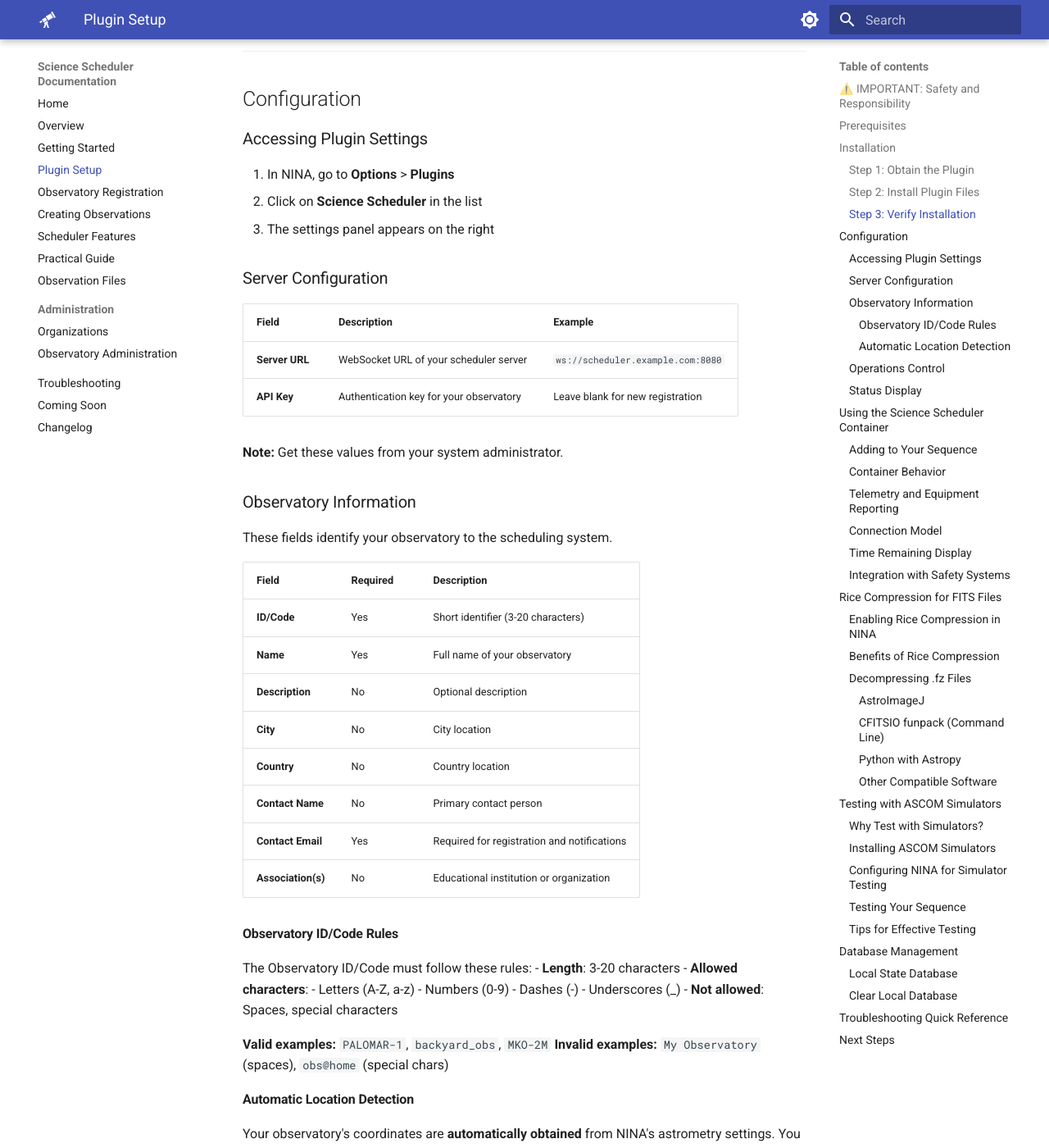
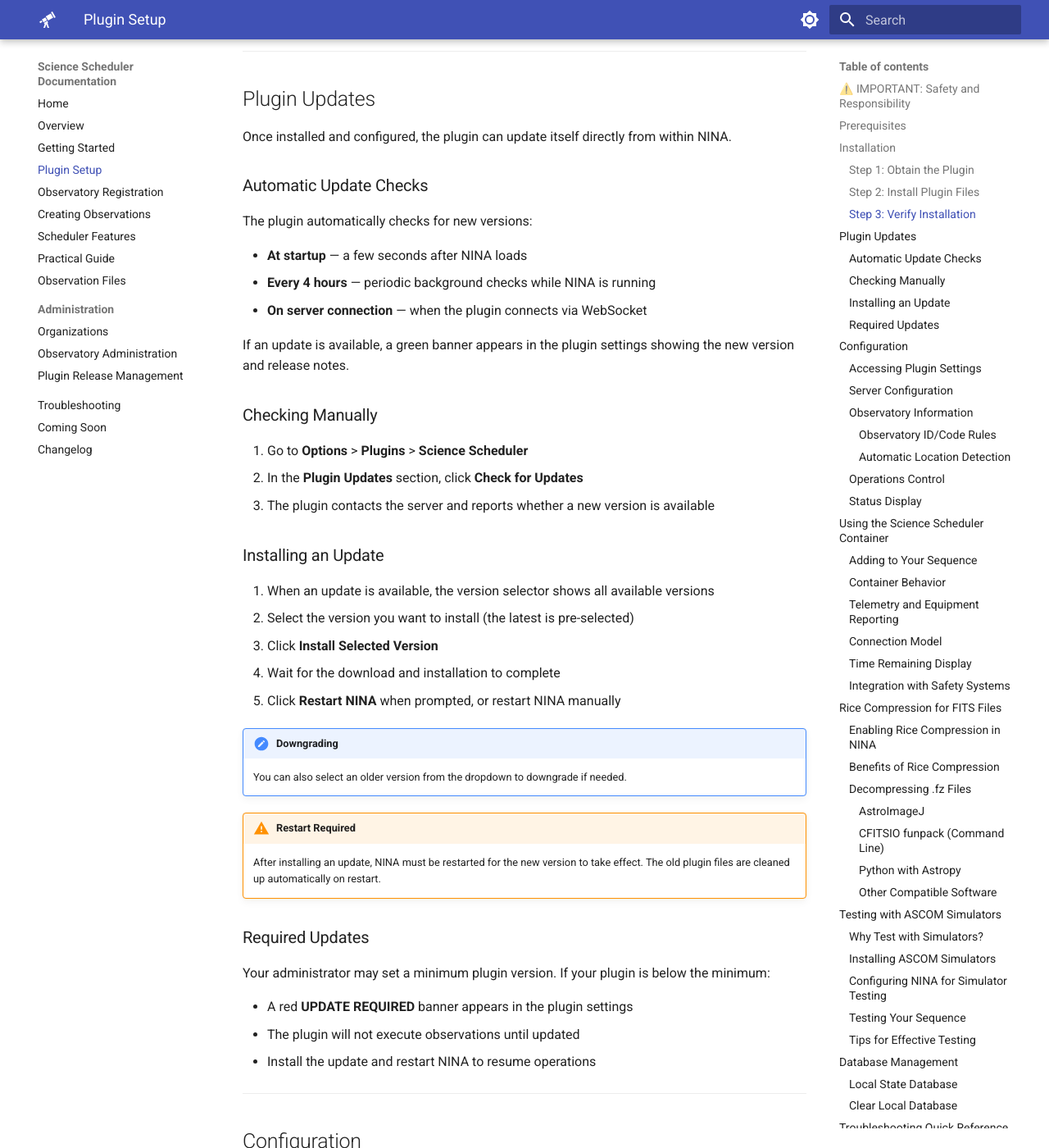
Before and after one commit to First-Light-Systems/nina-scheduler-docs, an MkDocs documentation site: the page built from docs/PLUGIN_SETUP.md, in a window 1280 px wide and 1400 px high, scrolled down 2380 px. Shown: the whole window at 82% size. Built offline with MkDocs 1.6.1 and Material for MkDocs 9.7.7, drawn with Linux system fonts in a browser that asks for light colours; some of the changed text lies outside the part shown.

Commit message:
Add plugin auto-update documentation
- Update PLUGIN_SETUP.md with Plugin Updates section (checking, installing, required updates)
- Add PLUGIN_RELEASE_MANAGEMENT.md admin guide (packaging, uploading, managing releases, API reference)
- Add changelog entry for v2.2 with all plugin auto-update features
- Add Plugin Release Management to mkdocs nav under Administration

Co-Authored-By: Claude Opus 4.5 <noreply@anthropic.com>

```diff
--- a/docs/PLUGIN_SETUP.md
+++ b/docs/PLUGIN_SETUP.md
@@ -1,14 +1,14 @@
 # NINA Plugin Setup Guide
 
-**Document Version**: 1.3 | **Last Updated**: February 2026
-**Plugin Version**: v3.2.9.0
+**Document Version**: 1.4 | **Last Updated**: February 2026
+**Plugin Version**: v3.2.14.0
 
-> **What's New in v1.3** (February 2026):
-> - Plugin version updated to v3.2.9.0
-> - Single-owner communications model — one WebSocket connection per observatory with automatic reconnection
-> - Time remaining display during observation execution prevents incomplete exposures
-> - Priority consistency fix: 10=highest, 1=lowest across all components
-> - Clean sequence reload without duplicate connections
+> **What's New in v1.4** (February 2026):
+> - Plugin version updated to v3.2.14.0
+> - **Automatic update checking** — plugin checks for updates at startup and every 4 hours
+> - **In-app plugin updates** — download and install new versions directly from the plugin settings
+> - **Check for Updates button** in plugin settings for manual update checks
+> - Admins can enforce minimum plugin versions via the server
 
 ## ⚠️ IMPORTANT: Safety and Responsibility
 
@@ -88,6 +88,50 @@ Get the plugin files from your institution's administrator or the official distr
 4. Confirm it shows as loaded (green checkmark)
 
 If the plugin doesn't appear, see [Troubleshooting](TROUBLESHOOTING.md#plugin-not-loading-in-nina).
+
+---
+
+## Plugin Updates
+
+Once installed and configured, the plugin can update itself directly from within NINA.
+
+### Automatic Update Checks
+
+The plugin automatically checks for new versions:
+
+- **At startup** — a few seconds after NINA loads
+- **Every 4 hours** — periodic background checks while NINA is running
+- **On server connection** — when the plugin connects via WebSocket
+
+If an update is available, a green banner appears in the plugin settings showing the new version and release notes.
+
+### Checking Manually
+
+1. Go to **Options** > **Plugins** > **Science Scheduler**
+2. In the **Plugin Updates** section, click **Check for Updates**
+3. The plugin contacts the server and reports whether a new version is available
+
+### Installing an Update
+
+1. When an update is available, the version selector shows all available versions
+2. Select the version you want to install (the latest is pre-selected)
+3. Click **Install Selected Version**
+4. Wait for the download and installation to complete
+5. Click **Restart NINA** when prompted, or restart NINA manually
+
+!!! note "Downgrading"
+    You can also select an older version from the dropdown to downgrade if needed.
+
+!!! warning "Restart Required"
+    After installing an update, NINA must be restarted for the new version to take effect. The old plugin files are cleaned up automatically on restart.
+
+### Required Updates
+
+Your administrator may set a minimum plugin version. If your plugin is below the minimum:
+
+- A red **UPDATE REQUIRED** banner appears in the plugin settings
+- The plugin will not execute observations until updated
+- Install the update and restart NINA to resume operations
 
 ---
 
--- a/mkdocs.yml
+++ b/mkdocs.yml
@@ -65,6 +65,7 @@ nav:
   - Administration:
     - Organizations: ORGANIZATIONS.md
     - Observatory Administration: OBSERVATORY_ADMINISTRATION.md
+    - Plugin Release Management: PLUGIN_RELEASE_MANAGEMENT.md
   - Troubleshooting: TROUBLESHOOTING.md
   - Coming Soon: COMING_SOON.md
   - Changelog: CHANGELOG.md
```
Also changed, not shown: docs/CHANGELOG.md (+20 -0 lines), docs/PLUGIN_RELEASE_MANAGEMENT.md (added, +200 -0 lines).
